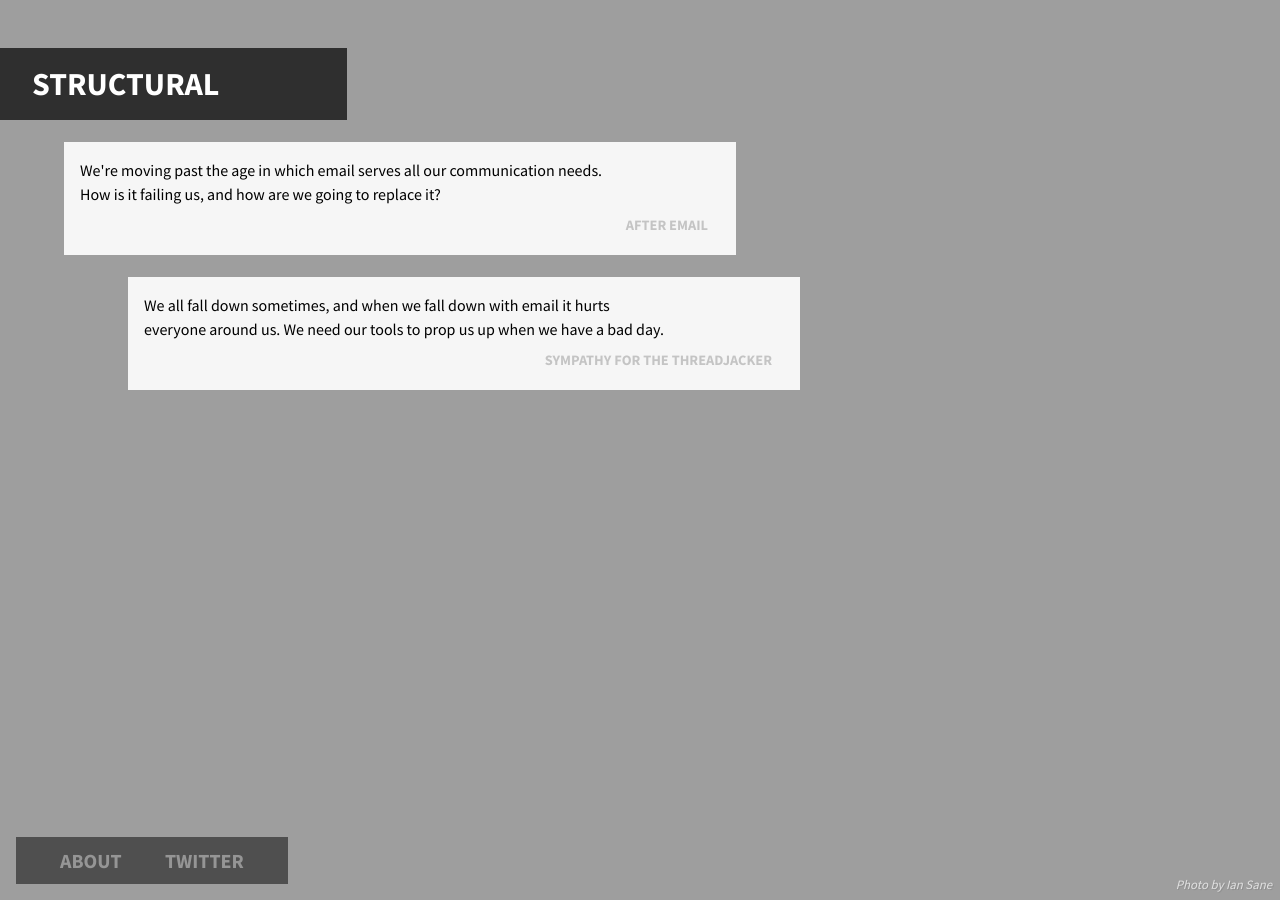
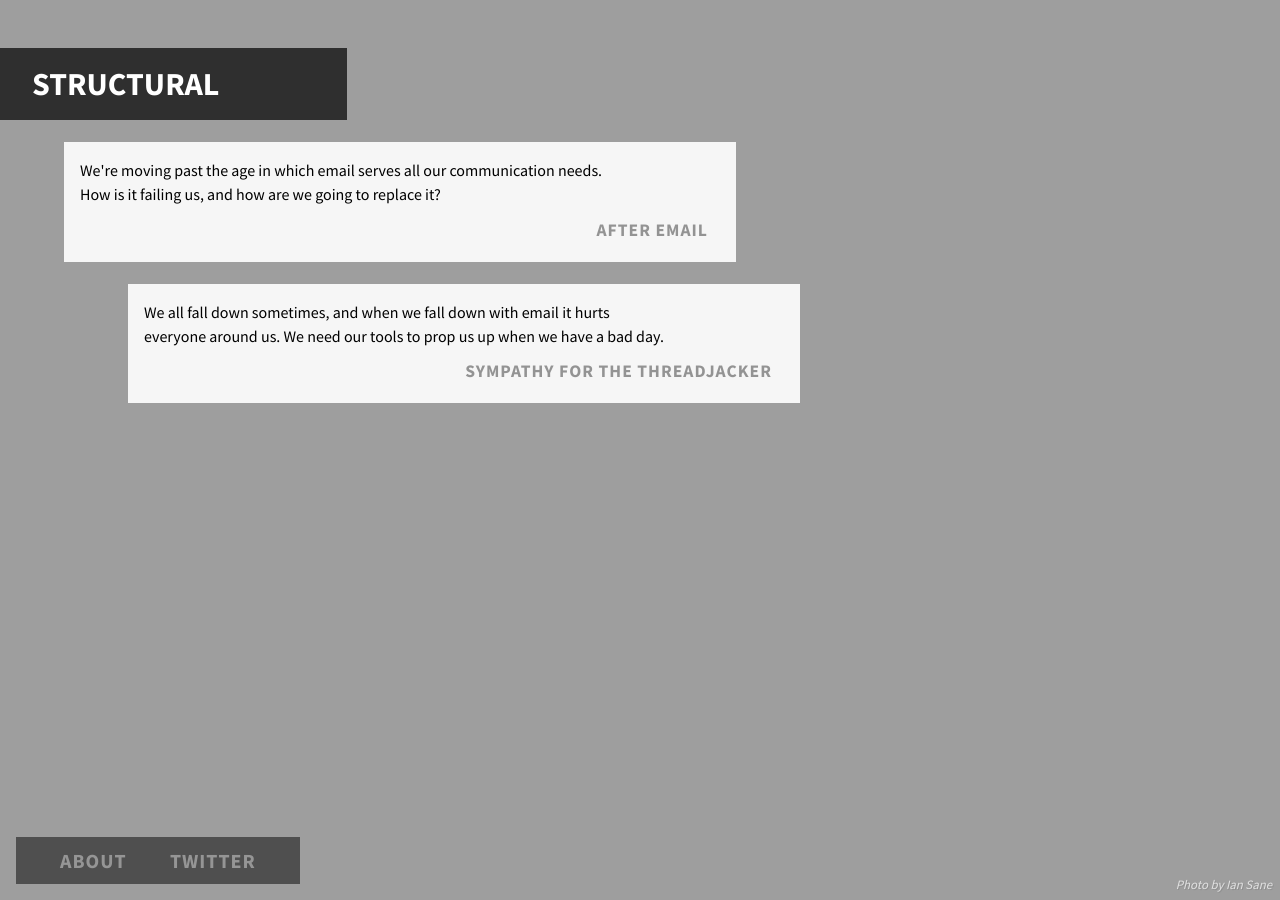
Before and after one commit to Structural/structural.github.io, a Jekyll site: the page built from index.html, in a window 1280 px wide. Built offline with Jekyll 4.4.1, drawn with Linux system fonts in a browser that asks for light colours.

Commit message:
fix some wording

```diff
--- a/assets/css/homepage.css
+++ b/assets/css/homepage.css
@@ -7,7 +7,8 @@ a{
   -o-transition: background-color 1s, color 1s;
   transition: background-color 1s, color 1s;
 }
-  .homepage {
+
+.homepage {
   margin: 0;
   padding: 0;
 
@@ -63,31 +64,33 @@ a{
   max-width: 40em;
   line-height: 1.5
 }
-.article-tease-1{margin-left:4rem;}
+.homepage .article-tease-1{margin-left:4rem;}
 
-.article-tease-2{margin-left:8rem;}
+.homepage .article-tease-2{margin-left:8rem;}
 
-.spacer{
+.homepage .spacer{
   height:1.0rem;
 }
-.teaser-text{
+.homepage .teaser-text{
   display:block;
   padding-right:7.0rem;
   cursor:default;
 }
-.article-title {
+.homepage .article-title {
   padding-top:0.35rem;
   text-align: right;
 }
-.article-title a{
+.homepage .article-title a{
   display:inline-block;
 
   font-weight: bold;
-  font-size: 0.9rem;
+  font-size: 1.1rem;
   background-color: transparent;
-  color:rgba(0,0,0,0.2);
+  color:rgba(0,0,0,0.4);
+  margin-top:0.15rem;
   padding: 0.15rem 0.75rem;
   text-transform: uppercase;
+  letter-spacing: 1px;
 }
 
 
@@ -115,18 +118,20 @@ a{
   cursor: pointer;
   font-size: 1.25rem;
   text-transform: uppercase;
+  letter-spacing: 1px;
+
 }
 
 .homepage-footer a:hover{
   color:white;
 }
 
-.attribution{
+.homepage .attribution{
   position: absolute;
   bottom: 0;
   right:0;
 }
-.attribution a{
+.homepage .attribution a{
   display:inline-block;
   color:rgba(255,255,255,0.7);
   font-style: italic;
@@ -136,7 +141,7 @@ a{
   text-shadow:1px 1px rgba(128,128,128,0.5);
 
 }
-.attribution a:hover{
+.homepage .attribution a:hover{
   color:white;
 }
 
@@ -145,7 +150,7 @@ a{
     margin-top:0;
     display:block;
   }
-  .teaser-text{
+  .homepage .teaser-text{
     padding:0 !important;
   }
   .homepage .article-tease{
@@ -155,7 +160,7 @@ a{
     margin-top:1.0rem;
     margin-right: 0.5rem !important;
   }
-  .attribution{
+  .homepage .attribution{
     position:relative;
     margin:1.0rem;
     text-align: right;
```
Also changed, not shown: _posts/2014-02-01-sympathy-for-the-threadjacker.md (+2 -2 lines), about.md (+4 -1 lines).
